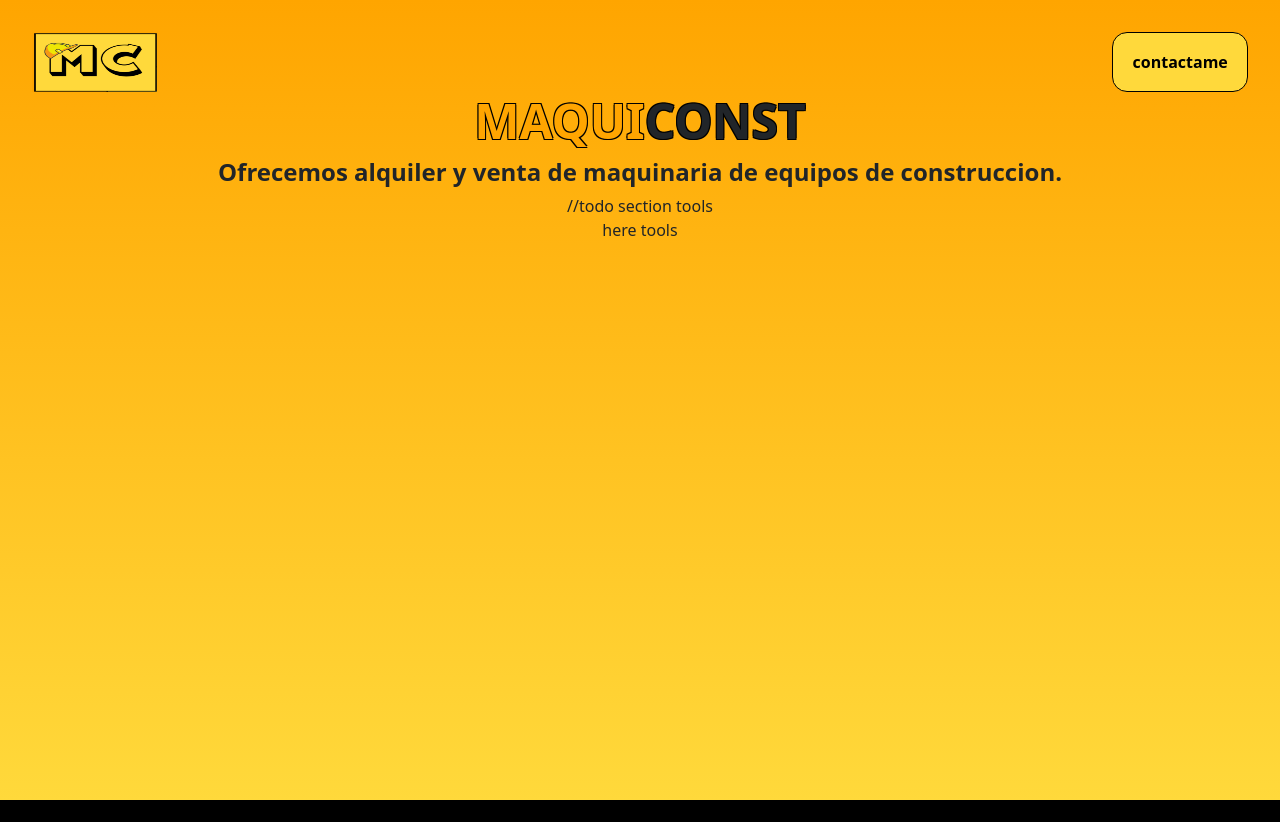
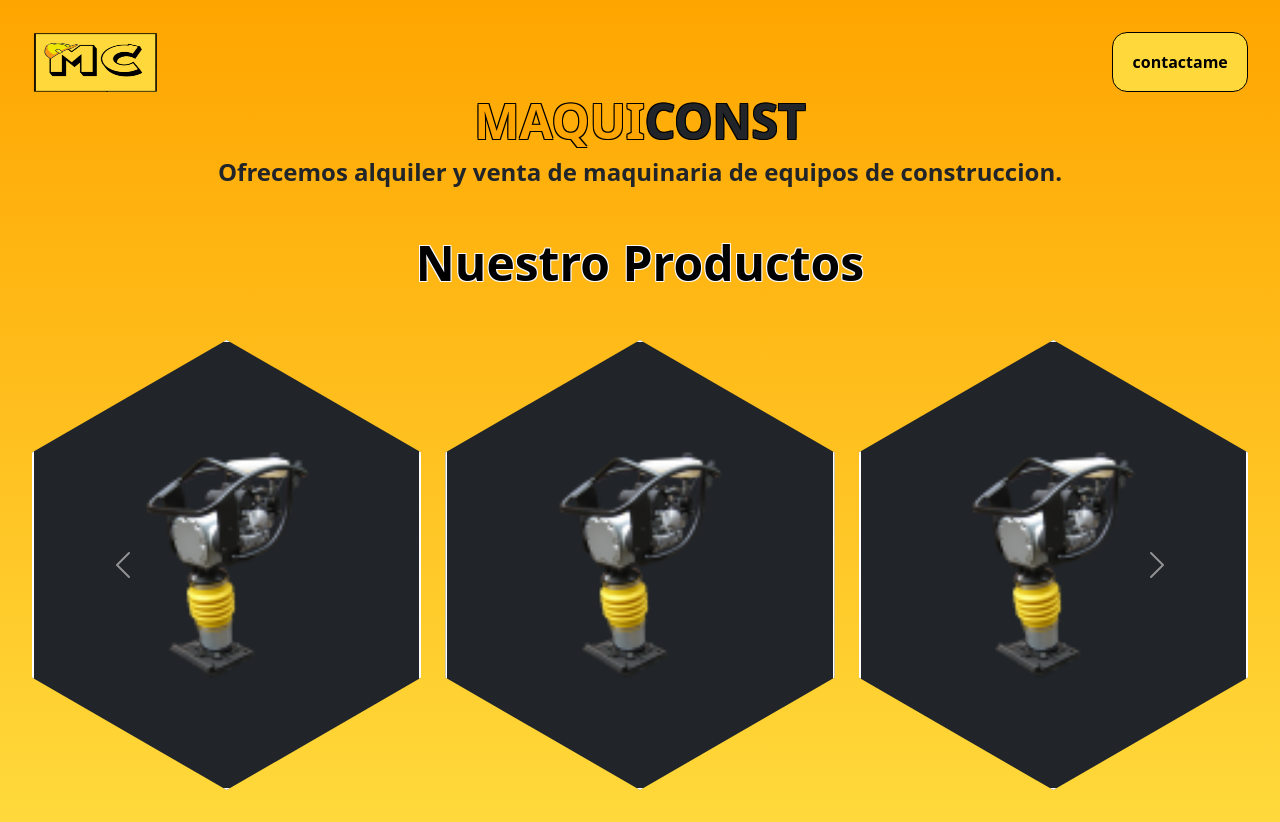
Before and after one commit to juanAriel/page-maqui-const, a React (Vite) app: page / in a window 1280 px wide. Before the commit the page ends 800 px from the top, so only its background shows below. Built offline with nearby package versions, Linux system fonts and the light colour scheme.

Commit message:
section carousel  styles and structure atomic.

```diff
--- a/index.html
+++ b/index.html
@@ -2,10 +2,15 @@
 <html lang="en">
   <head>
     <meta charset="UTF-8" />
-    <link rel="icon" type="image/svg+xml" href="/vite.svg" />
+    <link rel="icon" type="image/svg+xml" href="/images/logo.png" />
     <meta name="viewport" content="width=device-width, initial-scale=1.0" />
-    <link href="https://fonts.googleapis.com/css2?family=Libre+Franklin&display=swap" rel="stylesheet">
-    <title>Vite + React + TS</title>
+    <link
+      href="https://fonts.googleapis.com/css2?family=Libre+Franklin&display=swap"
+      rel="stylesheet"
+    />
+    <script src="https://cdn.jsdelivr.net/npm/bootstrap@5.1.3/dist/js/bootstrap.bundle.min.js"></script>
+
+    <title>Maqui-const</title>
   </head>
   <body class="main-container">
     <div id="root"></div>
--- /dev/null
+++ b/src/assets/imagePaths.ts
@@ -0,0 +1,60 @@
+// src/assets/imagePaths.ts
+interface ImageData {
+    src: string;
+    alt: string;
+    name: string;
+    description: string;
+  }
+
+  const imagePaths: ImageData[] = [
+      {
+          src: "/images/images-tools/topadora.png",
+          alt: "Imagen 1",
+          name: "topadora",
+          description: "Topadora de 100 de fuerza"
+      },
+      {
+          src: "/images/images-tools/topadora.png",
+          alt: "Imagen 2",
+          name: "topadora",
+          description: "Topadora de 100 de fuerza"
+      },
+      {
+          src: "/images/images-tools/topadora.png",
+          alt: "Imagen 3",
+          name: "topadora",
+          description: "Topadora de 100 de fuerza"
+      },
+      {
+        src: "/images/logo.png",
+        alt: "Imagen 4",
+        name: "topadora",
+        description: "Topadora de 100 de fuerza"
+    },
+    {
+        src: "/images/logo.png",
+        alt: "Imagen 5",
+        name: "topadora",
+        description: "Topadora de 100 de fuerza"
+    },
+    {
+        src: "/images/logo.png",
+        alt: "Imagen 6",
+        name: "topadora",
+        description: "Topadora de 100 de fuerza"
+    },
+    {
+        src: "/images/logo.png",
+        alt: "Imagen 7",
+        name: "topadora",
+        description: "Topadora de 100 de fuerza"
+    },
+    {
+        src: "/images/logo.png",
+        alt: "Imagen 8",
+        name: "topadora",
+        description: "Topadora de 100 de fuerza"
+    },
+  ];
+
+  export default imagePaths;
--- /dev/null
+++ b/src/components/atoms/CarouselImage.tsx
@@ -0,0 +1,18 @@
+import React from "react";
+
+interface CarouselImageProps {
+  src: string;
+  alt: string;
+}
+
+const CarouselImage: React.FC<CarouselImageProps> = ({ src, alt }) => {
+  return (
+    <div className=" col-md-4 ">
+      <div className="content-card-image bg-dark  d-flex align-items-center justify-content-center ">
+        <img src={src} alt={alt} className="d-block  " />
+      </div>
+    </div>
+  );
+};
+
+export default CarouselImage;
--- /dev/null
+++ b/src/components/molecules/CarouselGroup.tsx
@@ -0,0 +1,26 @@
+import React from "react";
+import CarouselImage from "../atoms/CarouselImage";
+
+interface ImageData {
+  src: string;
+  alt: string;
+}
+interface CarouselGroupProps {
+  images: ImageData[];
+  className?: string;
+}
+
+const CarouselGroup: React.FC<CarouselGroupProps> = ({ images, className }) => {
+  console.log(images[0].src);
+  return (
+    <div className={className}>
+      <div className="row">
+        {images.map((image, index) => (
+          <CarouselImage key={index} src={image.src} alt={image.alt} />
+        ))}
+      </div>
+    </div>
+  );
+};
+
+export default CarouselGroup;
--- /dev/null
+++ b/src/components/organisms/Carousel.tsx
@@ -0,0 +1,55 @@
+// src/components/organisms/Carousel.tsx
+import React from 'react';
+import CarouselGroup from '../molecules/CarouselGroup';
+import CarouselImage from '../atoms/CarouselImage';
+
+// Actualiza la interfaz para reflejar que `images` es un array de objetos con `src` y `alt`
+interface ImageData {
+  src: string;
+  alt: string;
+}
+
+interface CarouselProps {
+  images: ImageData[];
+}
+
+const Carousel: React.FC<CarouselProps> = ({ images }) => {
+    const groupedImages: ImageData[][] = [];
+    for (let i = 0; i < images.length; i += 3) {
+        groupedImages.push(images.slice(i, i + 3));
+    }
+
+  return (
+    <div id="carouselExample" className="carousel slide" data-bs-ride="carousel">
+      <div className="carousel-inner">
+        {groupedImages.map((group, index) => (
+          <CarouselGroup
+            key={index}
+            images={group}
+            className={index === 0 ? "carousel-item active" : "carousel-item"} // Agregar clase active solo al primer grupo
+          />
+        ))}
+      </div>
+      <button
+        className="carousel-control-prev"
+        type="button"
+        data-bs-target="#carouselExample"
+        data-bs-slide="prev"
+      >
+        <span className="carousel-control-prev-icon" aria-hidden="true"></span>
+        <span className="visually-hidden">Previous</span>
+      </button>
+      <button
+        className="carousel-control-next"
+        type="button"
+        data-bs-target="#carouselExample"
+        data-bs-slide="next"
+      >
+        <span className="carousel-control-next-icon" aria-hidden="true"></span>
+        <span className="visually-hidden">Next</span>
+      </button>
+    </div>
+  );
+};
+
+export default Carousel;
--- a/src/components/organisms/MainContent.tsx
+++ b/src/components/organisms/MainContent.tsx
@@ -1,3 +1,7 @@
+import Carousel from "./Carousel";
+import imagePaths from "../../assets/imagePaths";
+import CarouselImage from "../atoms/CarouselImage";
+
 const MainContent = () => {
   return (
     <div className="justify-content-center">
@@ -9,8 +13,8 @@ const MainContent = () => {
         <h4 className="fw-bold text-dark">Ofrecemos alquiler y venta de maquinaria de equipos de construccion.</h4>
       </div>
       <div>
-        //todo section tools
-        <p>here tools</p>
+        <h1 className="title-section-tools mt-5 mb-5">Nuestro Productos</h1>
+        <Carousel images={imagePaths}/>
       </div>
     </div>
   );
--- a/src/index.css
+++ b/src/index.css
@@ -98,4 +98,23 @@ button:focus-visible {
     text-shadow: -1px -1px 0 #000, 1px -1px 0 #000, -1px 1px 0 #000,
       1px 1px 0 #000;
   }
+  .title-section-tools {
+    font-weight: 900;
+    color: #000;
+    font-size: xxx-large;
+    text-shadow: -1px -1px 0 #f9f9f9, 1px -1px 0 #f9f9f9, -1px 1px 0 #f9f9f9,
+      1px 1px 0 #f9f9f9;
+  }
+  .content-card-image {
+    /* position: relative; */
+    height: 450px;
+    clip-path: polygon(50% 0%, 100% 25%, 100% 75%, 50% 100%, 0% 75%, 0% 25%);
+    overflow: hidden;
+    border: 2px solid white;
+    /* c; */
+  }
+  .content-card-image img {
+    height: 250px;
+    object-fit: cover;
+  }
 }
```
Also changed, not shown: public/images/images-tools/topadora.png (added).
